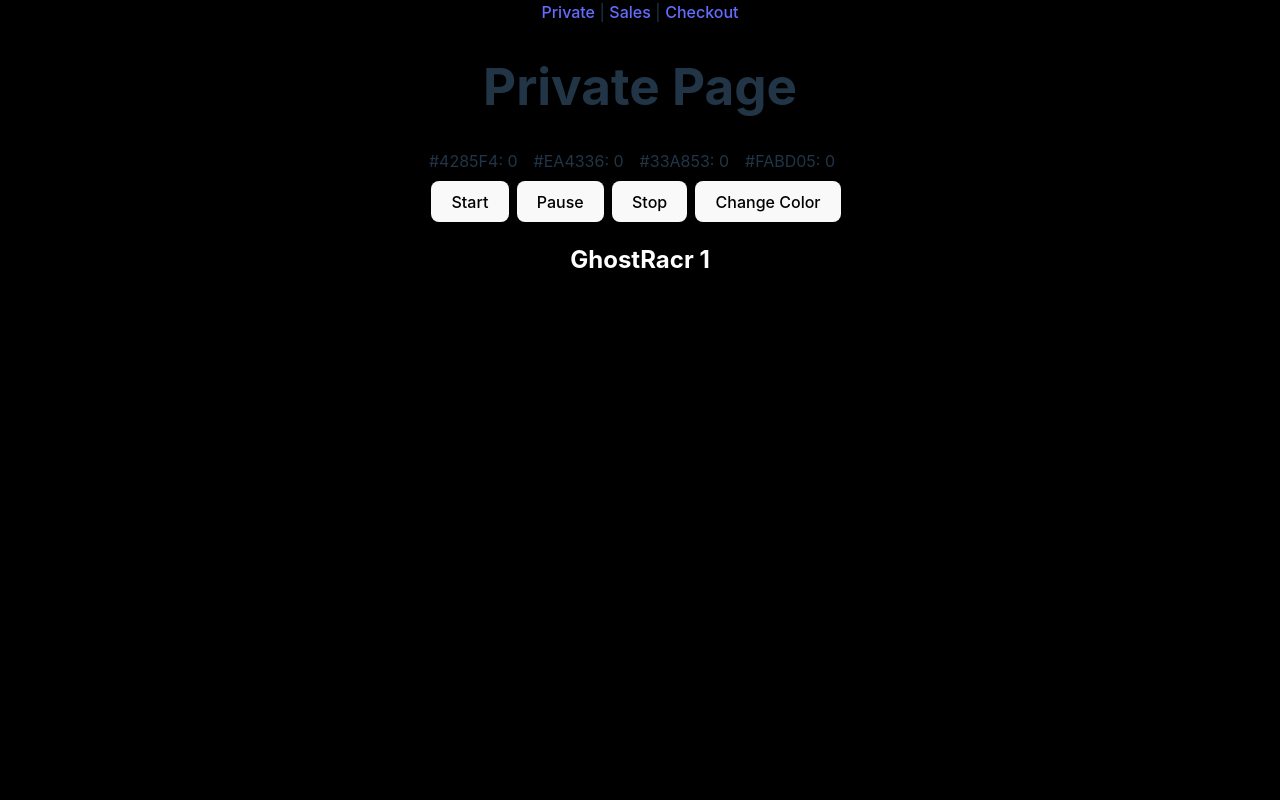
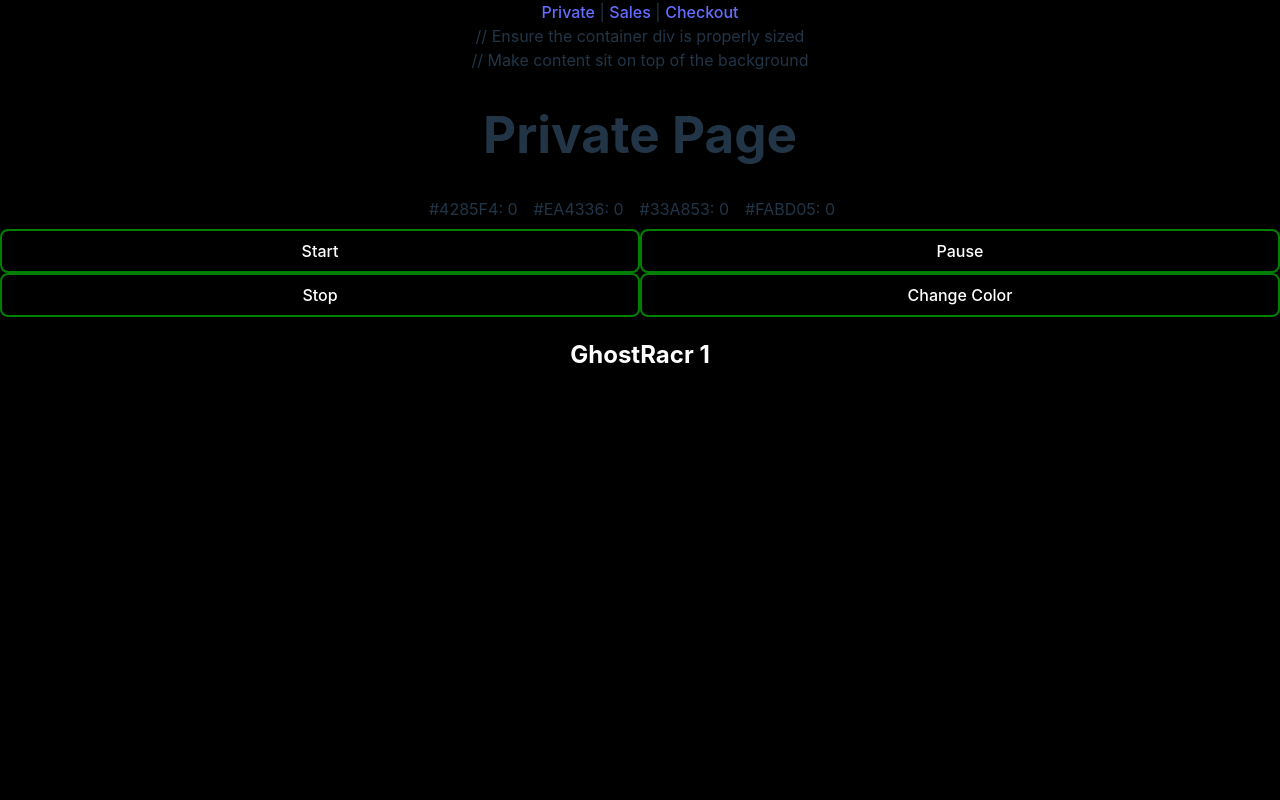
Before and after one commit to pmrprdc/gamifiedworkday, a React (Vite) app: page /private in a window 1280 px wide. Shown: the top 800 px of the page. Built offline with nearby package versions, Linux system fonts and the light colour scheme.

Commit message:
matrix effect background added to app component and private component

```diff
--- a/src/App.jsx
+++ b/src/App.jsx
@@ -3,6 +3,8 @@ import { BrowserRouter, Routes, Route, Link } from 'react-router-dom';
 import reactLogo from './assets/react.svg';
 import viteLogo from '/vite.svg';
 import './App.css';
+import MatrixEffect from './components/MatrixEffect'; // Make sure to import the MatrixEffect
+
 
 // Components for your routes
 import PrivatePage from './components/PRIVATE/PrivatePage'; // Assume this is your current App component refactored
@@ -13,9 +15,10 @@ function App() {
   const [count, setCount] = useState(0);
 
   return (
+    <div style={{ position: 'relative' }}> {/* Ensuring that the background is covered by other contents */}
+      <MatrixEffect /> {/* This will run the Matrix background effect */}
       <BrowserRouter>
         <nav>
-        {/* Navigation Links */}
           <Link to="/private">Private</Link> |{" "}
           <Link to="/sales">Sales</Link> |{" "}
           <Link to="/checkout">Checkout</Link>
@@ -26,6 +29,7 @@ function App() {
           <Route path="/checkout" element={<CheckoutPage />} />
         </Routes>
       </BrowserRouter>
+    </div>
   );
 }
 
--- /dev/null
+++ b/src/components/MatrixEffect.jsx
@@ -0,0 +1,45 @@
+import React, { useEffect, useRef } from 'react';
+
+const MatrixEffect = () => {
+  const canvasRef = useRef(null);
+
+  useEffect(() => {
+    const canvas = canvasRef.current;
+    const ctx = canvas.getContext("2d");
+    canvas.width = window.innerWidth;
+    canvas.height = window.innerHeight;
+
+    let matrix = "ABCDEFGHIJKLMNOPQRSTUVWXYZ123456789@#$%^&*()*&^%";
+    matrix = matrix.split("");
+
+    const font_size = 10;
+    const columns = canvas.width / font_size;
+    const drops = Array.from({ length: columns }).fill(1);
+
+    const draw = () => {
+      ctx.fillStyle = "rgba(0, 0, 0, 0.05)";
+      ctx.fillRect(0, 0, canvas.width, canvas.height);
+
+      ctx.fillStyle = "#0F0";
+      ctx.font = `${font_size}px arial`;
+
+      drops.forEach((drop, i) => {
+        const text = matrix[Math.floor(Math.random() * matrix.length)];
+        ctx.fillText(text, i * font_size, drops[i] * font_size);
+
+        if (drops[i] * font_size > canvas.height && Math.random() > 0.975) {
+          drops[i] = 0;
+        }
+        drops[i]++;
+      });
+      requestAnimationFrame(draw);
+    };
+
+    draw();
+    return () => cancelAnimationFrame(draw); // Cleanup the animation frame request
+  }, []);
+
+  return <canvas ref={canvasRef} style={{ position: 'fixed', top: 0, left: 0, width: '100%', height: '100%', zIndex: -1 }} />;
+};
+
+export default MatrixEffect;
--- a/src/components/PRIVATE/PrivatePage.jsx
+++ b/src/components/PRIVATE/PrivatePage.jsx
@@ -1,11 +1,15 @@
 import React from 'react';
 import VisualTimer from './TIMING/VisualTimer';  // Adjust the path as necessary
+import MatrixEffect from '../MatrixEffect'; // Adjust the path as necessary if it's in a different directory
 
 const PrivatePage = () => {
   return (
-    <div>
-      <h1>Private Page</h1>
-      <VisualTimer />
+    <div style={{ position: 'relative', width: '100%', height: '100vh' }}>  // Ensure the container div is properly sized
+      <MatrixEffect />
+      <div style={{ position: 'relative', zIndex: 1 }}>  // Make content sit on top of the background
+        <h1>Private Page</h1>
+        <VisualTimer />
+      </div>
     </div>
   );
 };
--- a/src/components/PRIVATE/TIMING/VisualTimer.jsx
+++ b/src/components/PRIVATE/TIMING/VisualTimer.jsx
@@ -20,7 +20,17 @@ const Box = styled.div`
 `;
 
 const Button = styled.button`
-  margin-right: 8px;
+  width: 50%;
+  background-color: black;
+  color: white; // Setting the text color to white for visibility
+  border: 2px solid green;
+  font-size: 16px;
+  padding: 10px 20px;
+  cursor: pointer;
+  &:hover {
+    background-color: green;
+    color: black;
+  }
 `;
 
 const Scoreboard = styled.div`
```
Lines whose indentation alone changed are shown as unchanged.
